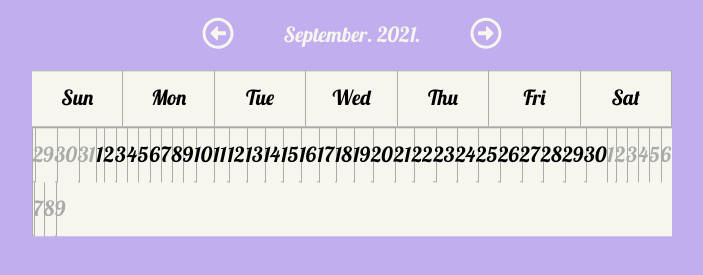
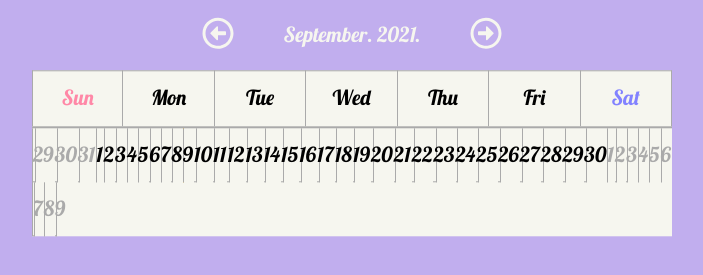
Before and after one commit to kingyong9169/CMI-Calender, a React (Create React App) app in the folder week-3/: page / in a window 1280 px wide. Shown: the part 215-490 px from the top of the page, without its empty margins (288-991 px from the left). Built offline with nearby package versions, Linux system fonts and the light colour scheme.

Commit message:
[ADD] (#3) - add CalenderMain markup

```diff
--- a/week-3/src/components/CalenderMain/index.jsx
+++ b/week-3/src/components/CalenderMain/index.jsx
@@ -5,7 +5,6 @@ import StyledCalenderMain from "./style";
 export default function CalenderMain() {
   return (
     <StyledCalenderMain>
-      <main className="main">
       <ul className="days">
         <li className="day">Sun</li>
         <li className="day">Mon</li>
@@ -15,10 +14,7 @@ export default function CalenderMain() {
         <li className="day">Fri</li>
         <li className="day">Sat</li>
       </ul>
-        <ul className="dates">
       <CalenderDates />
-        </ul>
-      </main>
     </StyledCalenderMain>
   );
 }
--- a/week-3/src/components/CalenderMain/style.jsx
+++ b/week-3/src/components/CalenderMain/style.jsx
@@ -1,7 +1,6 @@
 import styled from "styled-components";
 
 const CalenderMain = styled.main`
-  .main {
   background-color: var(--bg);
   width: 40rem;
   margin-top: 1rem;
@@ -24,11 +23,12 @@ const CalenderMain = styled.main`
       border-right: 1px solid var(--line);
       border-top: 1px solid var(--line);
     }
+    .day:nth-child(7n + 1) {
+      color: var(--sun);
+      border-left: 1px solid var(--line);
     }
-    .dates {
-      width: 100%;
-      display: flex;
-      flex-wrap: wrap;
+    .day:nth-child(7n) {
+      color: var(--sat);
     }
   }
 `;
```
Lines whose indentation alone changed are shown as unchanged.
